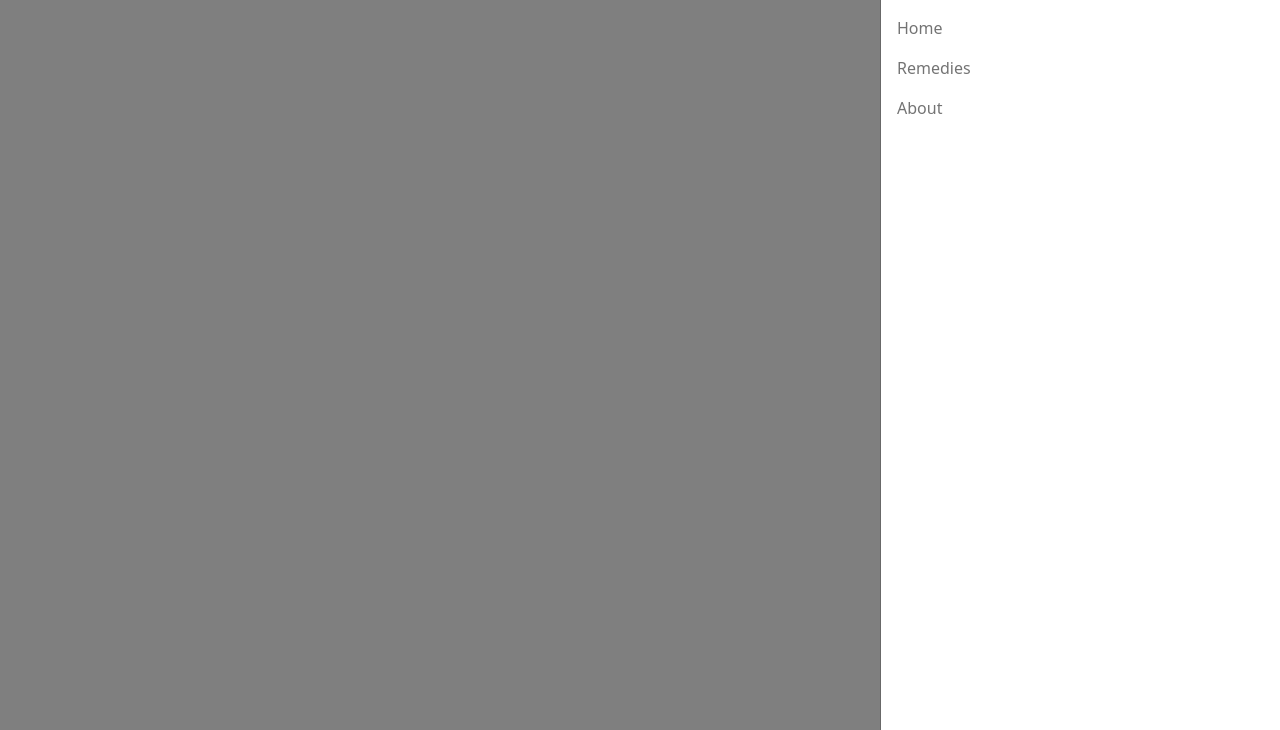
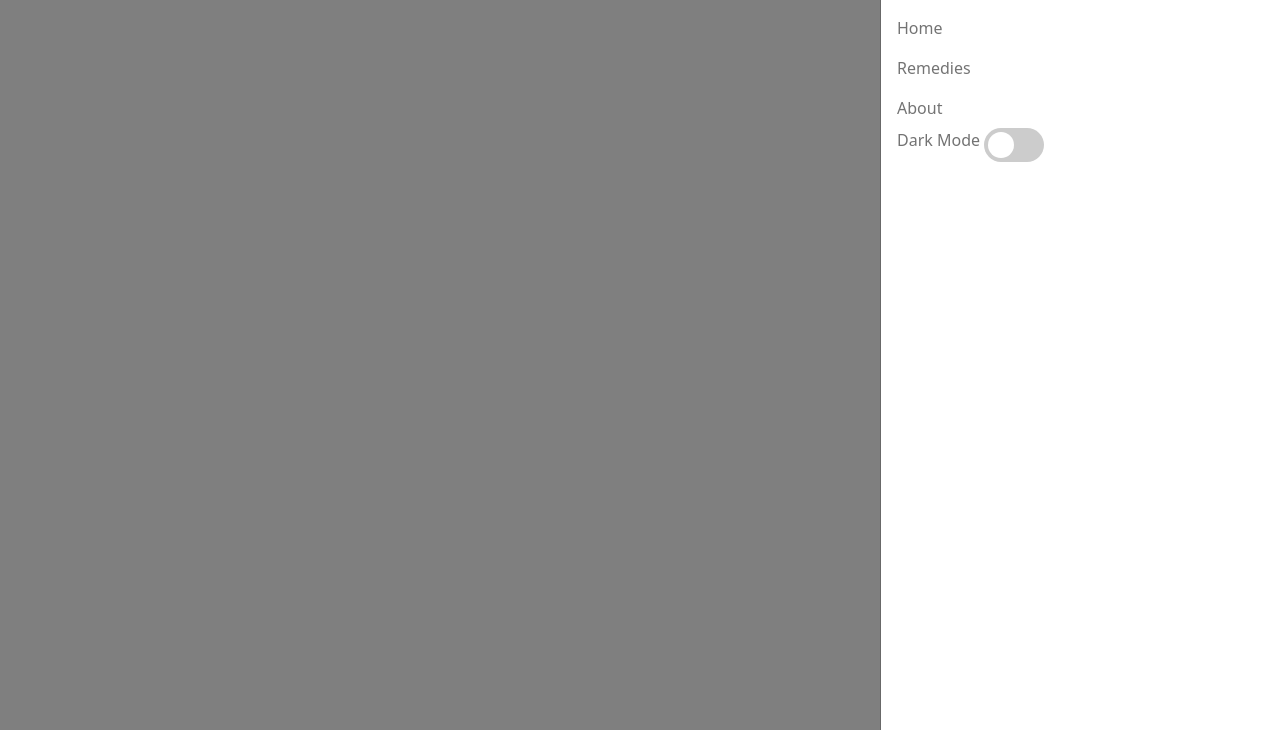
Before and after one commit to MBakaBINGBONG/Naturalhealing, a plain HTML site: page index.html in a window 1280 px wide. Both pictures are taken after a click on the button 1240 px from the left and 35 px from the top of the page. Shown: the part 70-800 px from the top of the page. Drawn offline with nearby package versions, Linux system fonts and the light colour scheme.

Commit message:
added dark mode option slider to navbar

```diff
--- a/index.html
+++ b/index.html
@@ -33,6 +33,13 @@
             <li class="nav-item">
               <a href="README.md" class="nav-link">About</a>
             </li>
+            <li class="nav-item">
+              <label class="dark-mode-text">Dark Mode</label>
+              <label class="switch">
+                <input type="checkbox" class="toggle-mode">
+                <span class="slider round"></span>
+              </label>
+            </li>
           </ul>
         </div>
       </div>
--- a/script.js
+++ b/script.js
@@ -0,0 +1,6 @@
+const darkLightToggleButton = document.querySelector(".toggle-mode");
+
+darkLightToggleButton.addEventListener('click', () => {
+    const header = document.querySelector("header");
+    header.classList.toggle("dark-mode");
+});
--- a/style.css
+++ b/style.css
@@ -183,3 +183,75 @@ a{
   background-image:url("fallnveg.gif");
 
 }
+
+.dark-mode-text {
+  color:#737373;
+}
+
+/* The switch - the box around the slider */
+.switch {
+  position: relative;
+  display: inline-block;
+  width: 60px;
+  height: 34px;
+}
+
+/* Hide default HTML checkbox */
+.switch input {
+  opacity: 0;
+  width: 0;
+  height: 0;
+}
+
+/* The slider */
+.slider {
+  position: absolute;
+  cursor: pointer;
+  top: 0;
+  left: 0;
+  right: 0;
+  bottom: 0;
+  background-color: #ccc;
+  -webkit-transition: .4s;
+  transition: .4s;
+}
+
+.slider:before {
+  position: absolute;
+  content: "";
+  height: 26px;
+  width: 26px;
+  left: 4px;
+  bottom: 4px;
+  background-color: white;
+  -webkit-transition: .4s;
+  transition: .4s;
+}
+
+input:checked + .slider {
+  background-color: #79e285;
+}
+
+input:focus + .slider {
+  box-shadow: 0 0 1px #79e285;
+}
+
+input:checked + .slider:before {
+  -webkit-transform: translateX(26px);
+  -ms-transform: translateX(26px);
+  transform: translateX(26px);
+}
+
+/* Rounded sliders */
+.slider.round {
+  border-radius: 34px;
+}
+
+.slider.round:before {
+  border-radius: 50%;
+}
+
+.dark-mode nav {
+  color: white;
+  background-color: black;
+}
```
